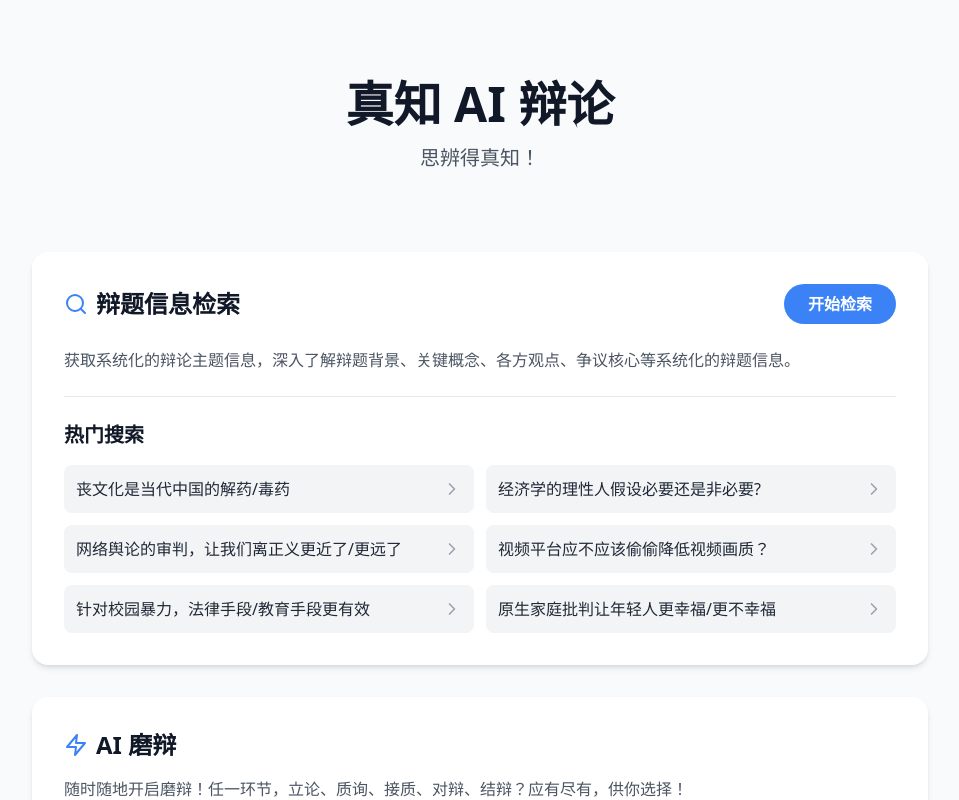
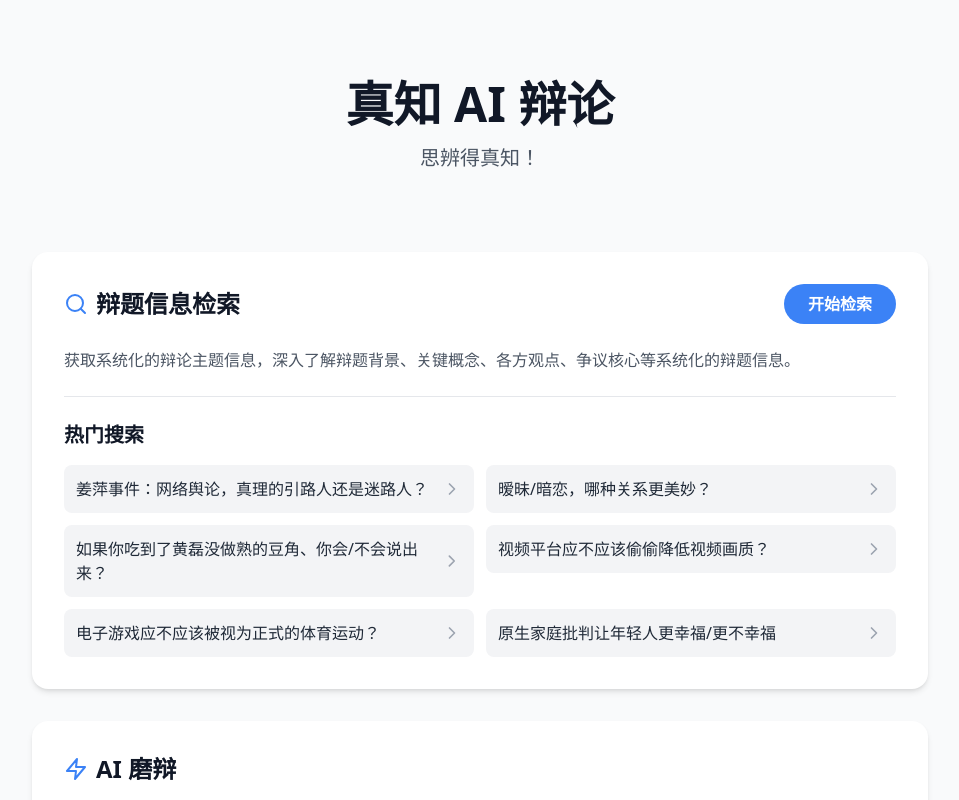
Before and after one commit to RZX00/debate0.2, a React (Vite) app: page / in a window 1280 px wide. Shown: the top 800 px of the page, without its empty margins (160-1119 px from the left). Built offline with nearby package versions, Linux system fonts and the light colour scheme.

Commit message:
Update HomePage.tsx
修改热门辩题

```diff
--- a/src/components/HomePage.tsx
+++ b/src/components/HomePage.tsx
@@ -7,11 +7,11 @@ const HomePage: React.FC = () => {
   const [showAIExperience, setShowAIExperience] = useState(false);
 
   const hotTopics = [
-    "丧文化是当代中国的解药/毒药",
-    "经济学的理性人假设必要还是非必要?",
-    "网络舆论的审判，让我们离正义更近了/更远了",
+    "姜萍事件：网络舆论，真理的引路人还是迷路人？",
+    "暧昧/暗恋，哪种关系更美妙？",
+    "如果你吃到了黄磊没做熟的豆角、你会/不会说出来？",
     "视频平台应不应该偷偷降低视频画质？",
-    "针对校园暴力，法律手段/教育手段更有效",
+    "电子游戏应不应该被视为正式的体育运动？",
     "原生家庭批判让年轻人更幸福/更不幸福"
   ];
 
```
